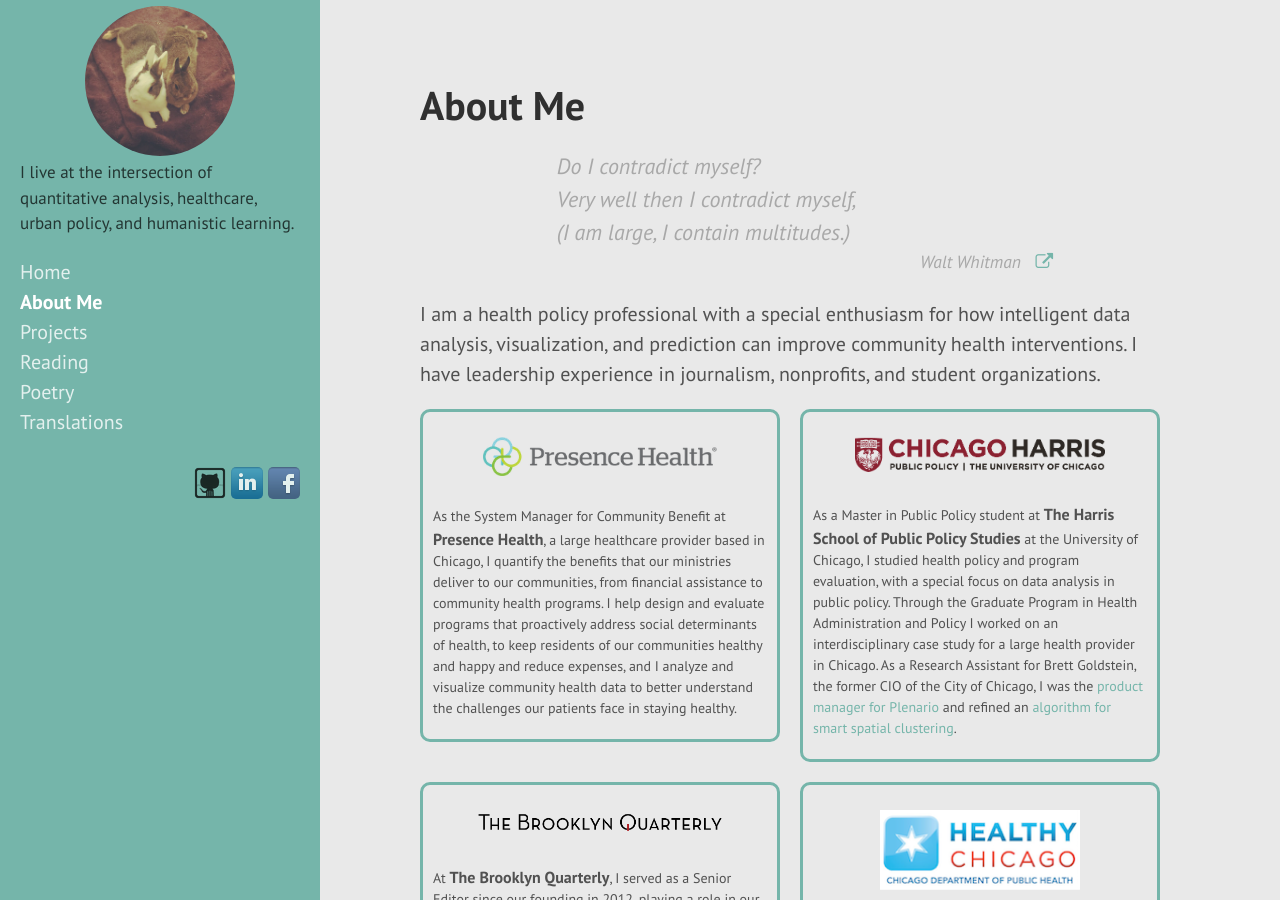
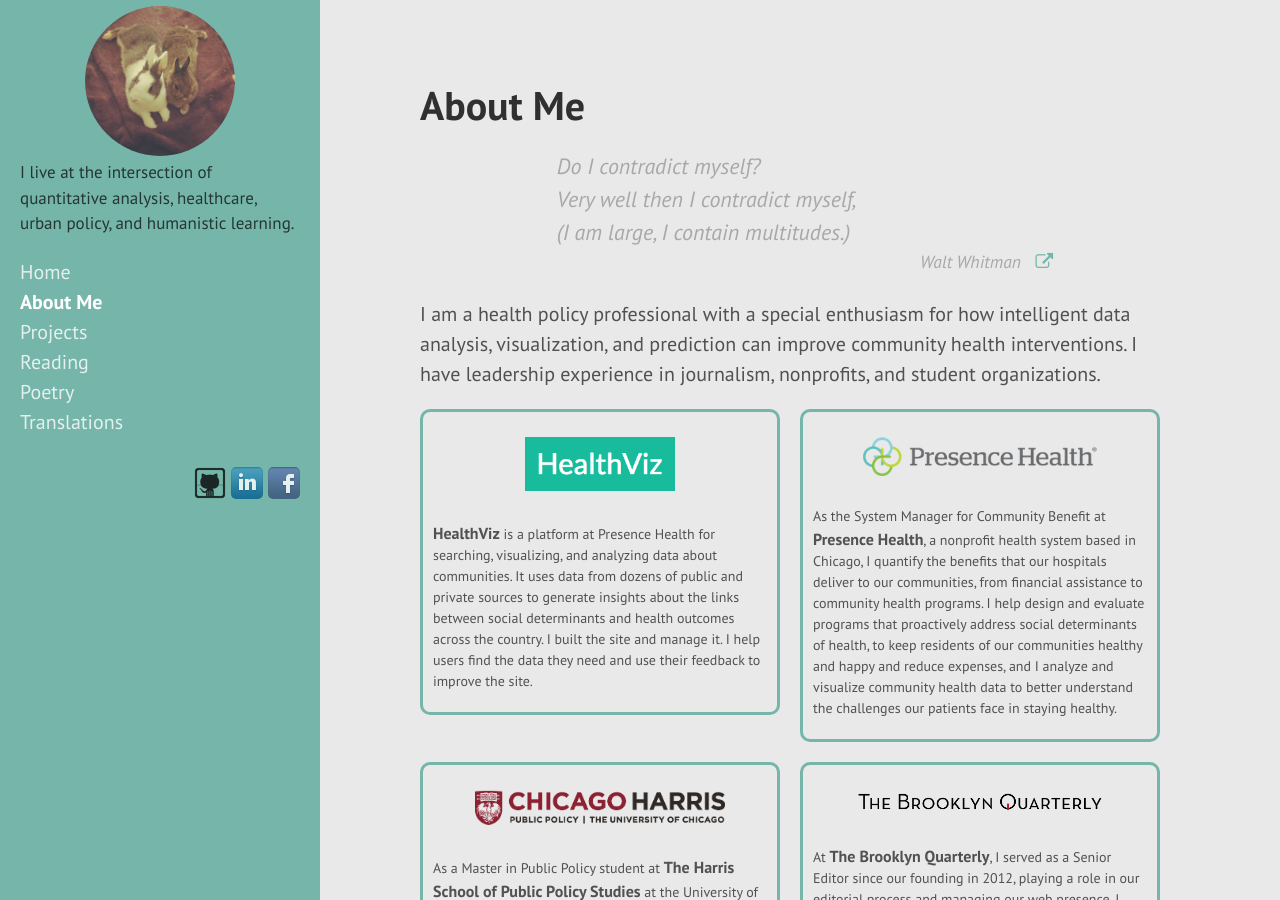
Before and after one commit to jcgiuffrida/jcgiuffrida.github.io, a Jekyll site: the page built from about.html, in a window 1280 px wide and 900 px high. Built offline with Jekyll 4.4.1, drawn with Linux system fonts in a browser that asks for light colours; nearby versions of some CDN libraries.

Commit message:
Improve site

```diff
--- a/about.html
+++ b/about.html
@@ -17,49 +17,54 @@ Very well then I contradict myself,<br/>
 <div class="group">
   <div class="clearfix">
     <div class="resume">
+      <a href="https://healthviz.org"><img src="{{ site.baseurl }}/resources/images/healthviz.png" style="width:45%"></a>
+      <p class="description"><b>HealthViz</b> is a platform at Presence Health for searching, visualizing, and analyzing data about communities. It uses data from dozens of public and private sources to generate insights about the links between social determinants and health outcomes across the country. I built the site and manage it. I help users find the data they need and use their feedback to improve the site.</p>
+    </div><div class="resume">
       <a href="http://presencehealth.org"><img src="{{ site.baseurl }}/resources/images/presence.png" style="width:70%"></a>
-      <p class="description">As the System Manager for Community Benefit at <b>Presence Health</b>, a large healthcare provider based in Chicago, I quantify the benefits that our ministries deliver to our communities, from financial assistance to community health programs. I help design and evaluate programs that proactively address social determinants of health, to keep residents of our communities healthy and happy and reduce expenses, and I analyze and visualize community health data to better understand the challenges our patients face in staying healthy.</p>
+      <p class="description">As the System Manager for Community Benefit at <b>Presence Health</b>, a nonprofit health system based in Chicago, I quantify the benefits that our hospitals deliver to our communities, from financial assistance to community health programs. I help design and evaluate programs that proactively address social determinants of health, to keep residents of our communities healthy and happy and reduce expenses, and I analyze and visualize community health data to better understand the challenges our patients face in staying healthy.</p>
     </div>
+  </div>
+  <div class="clearfix">
     <div class="resume">
       <a href="http://harris.uchicago.edu"><img src="{{ site.baseurl }}/resources/images/harris.png" style="width:75%"></a>
       <p class="description">As a Master in Public Policy student at <b>The Harris School of Public Policy Studies</b> at the University of Chicago, I studied health policy and program evaluation, with a special focus on data analysis in public policy. Through the Graduate Program in Health Administration and Policy I worked on an interdisciplinary case study for a large health provider in Chicago. As a Research Assistant for Brett Goldstein, the former CIO of the City of Chicago, I was the <a href="{{ site.baseurl }}/project/2014/09/23/Plenario/">product manager for Plenario</a> and refined an <a href="{{ site.baseurl }}/project/2015/06/15/Blobs/">algorithm for smart spatial clustering</a>.</p>
     </div>
-  </div>
-  <div class="clearfix">
     <div class="resume">
       <a href="http://brooklynquarterly.org"><img src="{{ site.baseurl }}/resources/images/tbq.png" style="width:75%"></a>
       <p class="description">At <b>The Brooklyn Quarterly</b>, I served as a Senior Editor since our founding in 2012, playing a role in our editorial process and managing our web presence. I also <a href="{{ site.baseurl }}/projects/tags?tag=tbq">wrote pieces</a> for the magazine from time to time.</p>
     </div>
+  </div>
+  <div class="clearfix">
     <div class="resume">
       <a href="http://www.cityofchicago.org/city/en/depts/cdph.html"><img src="{{ site.baseurl }}/resources/images/cdph.png"></a>
-      <p class="description">As an Innovation Fellow intern at the <b>Chicago Department of Public Health</b>, I created an <a href="{{ site.baseurl }}/project/2016/03/15/SDH/">interactive visualization of social determinants</a> in Chicago&rsquo;s communities. I also helped prepare two datasets for release on Chicago&rsquo;s open data portal and assisted in the reporting of results from a large telephone survey of health behaviors.<p>
+      <p class="description">As an Innovation Fellow intern at the <b>Chicago Department of Public Health</b>, I created an <a href="{{ site.baseurl }}/project/2016/03/15/SDH/">interactive visualization of social determinants</a> in Chicago&rsquo;s communities. I also helped prepare two datasets for release on Chicago&rsquo;s open data portal and assisted in the reporting of results from a large telephone survey of health behaviors.</p>
+    </div>
+    <div class="resume">
+      <a href="http://chicagopolicyreview.org"><img src="{{ site.baseurl }}/resources/images/cpr.png"></a>
+      <p class="description">At the <b>Chicago Policy Review</b>, I served as the Senior Editor for Health and then as the first ever Director of Visual Media, in which capacity I created and led perhaps the first data visualization team of any student-run policy journal in the country and represented us at national conferences. I also published <a href="http://chicagopolicyreview.org/author/jonathangiuffrida/">two articles, two interviews, and one infographic</a> in the journal, including early coverage of the Ebola epidemic in West Africa.</p>
     </div>
   </div>
   <div class="clearfix">
     <div class="resume">
-      <a href="http://chicagopolicyreview.org"><img src="{{ site.baseurl }}/resources/images/cpr.png"></a>
-      <p class="description">At the <b>Chicago Policy Review</b>, I served as the Senior Editor for Health and then as the first ever Director of Visual Media, in which capacity I created and led perhaps the first data visualization team of any student-run policy journal in the country and represented us at national conferences. I also published <a href="http://chicagopolicyreview.org/author/jonathangiuffrida/">two articles, two interviews, and one infographic</a> in the journal, including early coverage of the Ebola epidemic in West Africa.</p>
+      <a href="http://www.ucdipp.org/"><img src="{{ site.baseurl }}/resources/images/dipp.png" style="width:40%"></a>
+      <p class="description">As a founding executive board member of the <b>Data in Public Policy</b> student group, I worked to advance the culture of data science at the Harris School by leading workshops on R, SQL, and data visualization. Under my leadership, DIPP members partnered with a number of local community organizations and non-profits to help them with data analysis. My work for DIPP included creating the <a href="{{ site.baseurl }}/project/2015/06/01/Harris-Insider/">Harris Insider</a> website. I also made the <a href="http://www.ucdipp.org/">website for DIPP</a>, which is why it looks so much like this one.</p>
     </div>
     <div class="resume">
-      <a href="http://www.ucdipp.org/"><img src="{{ site.baseurl }}/resources/images/dipp.png" style="width:40%"></a>
-      <p class="description">As a founding executive board member of the <b>Data in Public Policy</b> student group, I worked to advance the culture of data science at the Harris School by leading workshops on R, SQL, and data visualization. Under my leadership, DIPP members partnered with a number of local community organizations and non-profits to help them with data analysis. My work for DIPP included creating the <a href="{{ site.baseurl }}/project/2015/06/01/Harris-Insider/">Harris Insider</a> website. I also made the <a href="http://www.ucdipp.org/">website for DIPP</a>, which is why it looks so much like this one.</p>
+      <a href="http://columbia.edu"><img src="{{ site.baseurl }}/resources/images/columbia.png" style="width:75%"></a>
+      <p class="description">At <b>Columbia University</b>, I earned 9 credits toward a post-baccalaureate Certificate in Biotechnology, taking classes in computational genomics, applied statistical methods, and cell biology.</p>
     </div>
   </div>
   <div class="clearfix">
     <div class="resume">
-      <a href="http://columbia.edu"><img src="{{ site.baseurl }}/resources/images/columbia.png" style="width:75%"></a>
-      <p class="description">At <b>Columbia University</b>, I earned 9 credits toward a post-baccalaureate Certificate in Biotechnology, taking classes in computational genomics, applied statistical methods, and cell biology.</p>
-    </div>
-    <div class="resume">
       <a href="http://fmcgdirect.com"><img src="{{ site.baseurl }}/resources/images/fmcg.png" style="width:75%"></a>
       <p class="description">At <b>First Manhattan Consulting Group (FMCG)</b>, I conducted statistical modeling and data processing on behalf of retail banking clients, using multivariable regression, customer segmentation, and sophisticated algorithms to improve the results of marketing campaigns. While there, I learned R and C# on my own initiative and used them to greatly improve FMCG&rsquo;s intellectual property.</p>
     </div>
-  </div>
-  <div class="clearfix">
     <div class="resume">
       <a href="http://network2020.org"><img src="{{ site.baseurl }}/resources/images/n20.png"></a>
       <p class="description">As the second-in-command at <b>Network 20/20</b>, a small foreign policy nonprofit in New York, I managed day-to-day business operations, organized and managed more than 20 events with high-profile speakers, and served as the primary contact for more than 500 members and donors and United Nations diplomatic staff. I also built a new database and website to improve the organization&rsquo;s ability to stay in touch with its constituents.</p>
     </div>
+  </div>
+  <div class="clearfix">
     <div class="resume">
       <a href="http://princeton.edu"><img src="{{ site.baseurl }}/resources/images/pton.jpeg"></a>
       <p class="description">At <b>Princeton University</b>, I studied Classics and completed a senior thesis on the use of classical allusion and influence in the poetry of Keats and Shelley. I also studied organic chemistry, Arabic, and international relations.</p>
@@ -67,6 +72,6 @@ Very well then I contradict myself,<br/>
   </div>
 </div>
 <br/>
-<div style="text-align: center;"><a class="btn" href="{{ site.baseurl }}/public/data/Jonathan Giuffrida Resume November 2015.pdf" style="padding: 10px 20%;">See full resume</a></div>
+<div style="text-align: center;"><a class="btn" href="{{ site.baseurl }}/public/data/Jonathan Giuffrida Resume October 2017.pdf" style="padding: 10px 20%;">See full resume</a></div>
 <br/>
 <p>To contact me, please use the contact information on my resume.</p>
--- a/index.html
+++ b/index.html
@@ -5,9 +5,9 @@ title: Home
 
 <h1>Jonathan Giuffrida</h1>
 
-{% assign max_projects = 8 %}
+{% assign max_projects = 6 %}
 
-<p>I am a healthcare policy professional with <a href="http://instagram.com/bunny_report">two bunnies</a>.</p>
+<p>I am a health policy professional with <a href="http://instagram.com/bunny_report">two bunnies</a>.</p>
 
 
 <div class="group">
--- a/public/data/reading.csv
+++ b/public/data/reading.csv
@@ -343,3 +343,4 @@ rating,title,author,fname,lname,date,language
 ***,just mercy,bryan stevenson,bryan,stevenson,8/5/17,english
 **,commonwealth,ann patchett,ann,patchett,8/20/17,english
 ****,there are no children here,alex kotlowicz,alex,kotlowicz,9/2/17,english
+****,conversations with friends,sally rooney,sally,rooney,9/28/17,english
```
Also changed, not shown: _posts/2014-05-01-CPR.md (+5 -1 lines), _posts/2015-06-15-Blobs.md (+0 -1 lines), _posts/2016-03-01-SDH.md (+14 -4 lines), _posts/2017-10-09-HealthViz.md (added, +47 -0 lines), resources/images/INC-county-medium.jpg (added), resources/images/healthviz.png (added), 2 other files.
